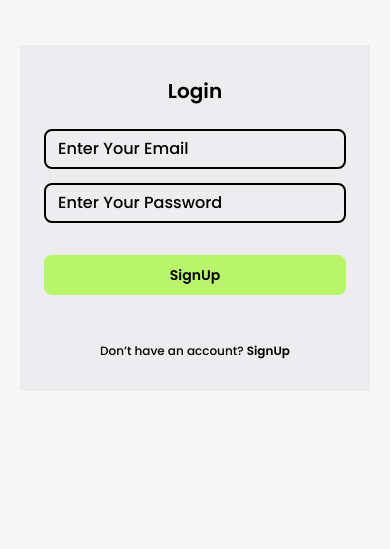
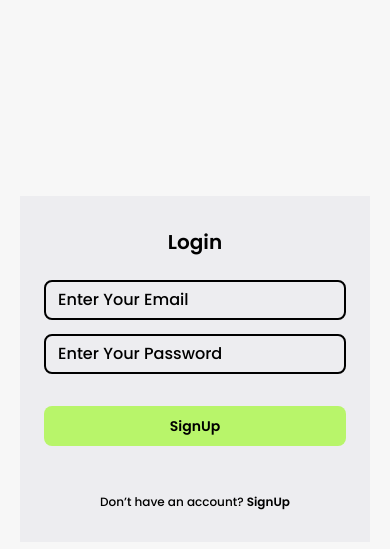
Before and after one commit to mizaan-sk/classiq, a plain HTML site: page login/index.html in a window 390 px wide. Shown: the part 63-612 px from the top of the page. Drawn offline with nearby package versions, Linux system fonts and the light colour scheme.

Commit message:
Mobile view form fixed

```diff
--- a/login/index.html
+++ b/login/index.html
@@ -35,7 +35,7 @@
         </nav>
     </header>
 
-    <main class="mx-auto mt-12 flex justify-center px-5 pb-10 md:mt-[10.3vw] md:px-0">
+    <main class="auth-main mx-auto mt-0 flex items-center justify-center px-5 pb-10 md:mt-[10.3vw] md:items-stretch md:px-0">
         <section class="auth-card login-card w-full max-w-sm bg-[#ededf0] px-6 py-8 md:max-w-none" aria-labelledby="login-title">
             <h1 id="login-title" class="mb-6 text-center text-xl font-semibold md:text-[1.67vw]">Login</h1>
             <form id="auth-form" data-form-type="login" class="flex flex-col" novalidate>
--- a/style.css
+++ b/style.css
@@ -19,6 +19,11 @@ body {
 
 .auth-card {
     border-radius: 0;
+}
+
+.auth-main {
+    min-height: calc(100vh - 3.75rem);
+    min-height: calc(100dvh - 3.75rem);
 }
 
 .form-field::placeholder {
@@ -229,6 +234,10 @@ body {
 }
 
 @media (min-width: 768px) {
+    .auth-main {
+        min-height: 0;
+    }
+
     body.home-page > header {
         position: relative;
         left: 1vw;
```
Also changed, not shown: signup/index.html (+1 -1 lines).
